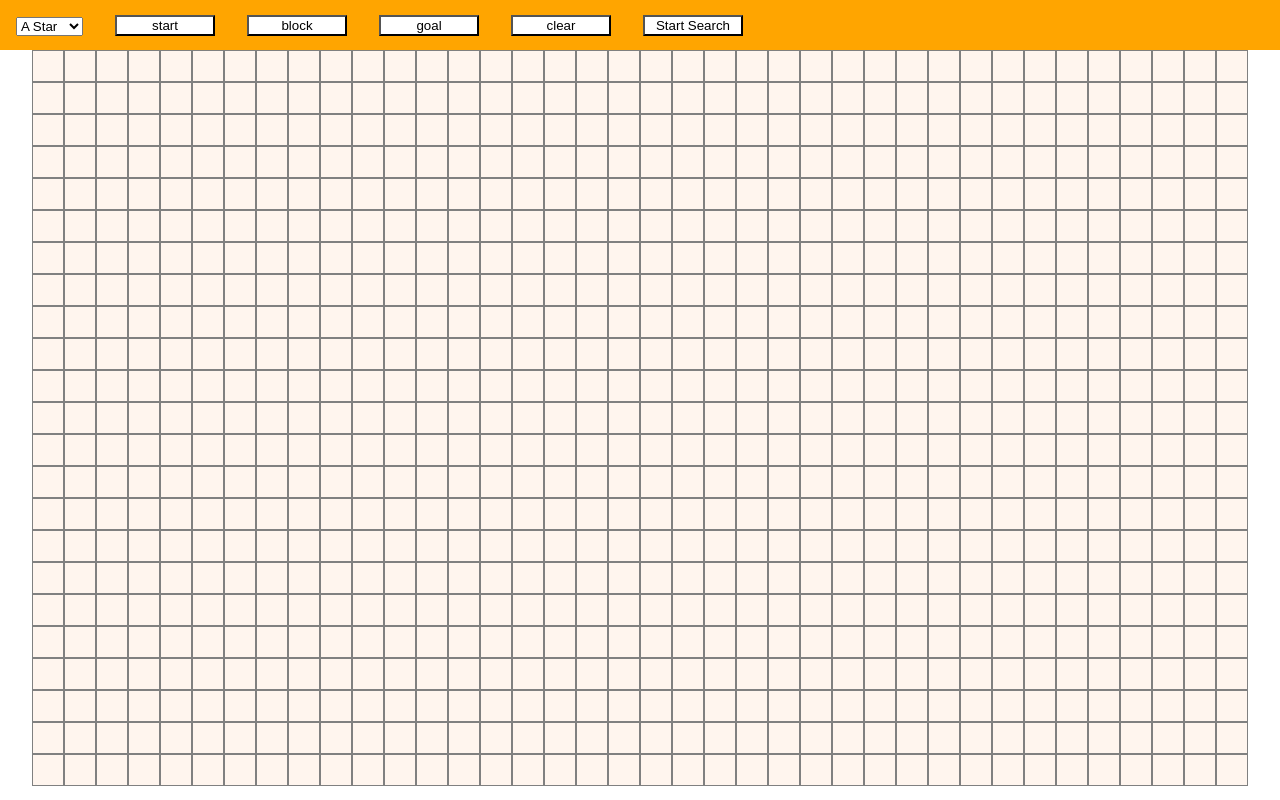
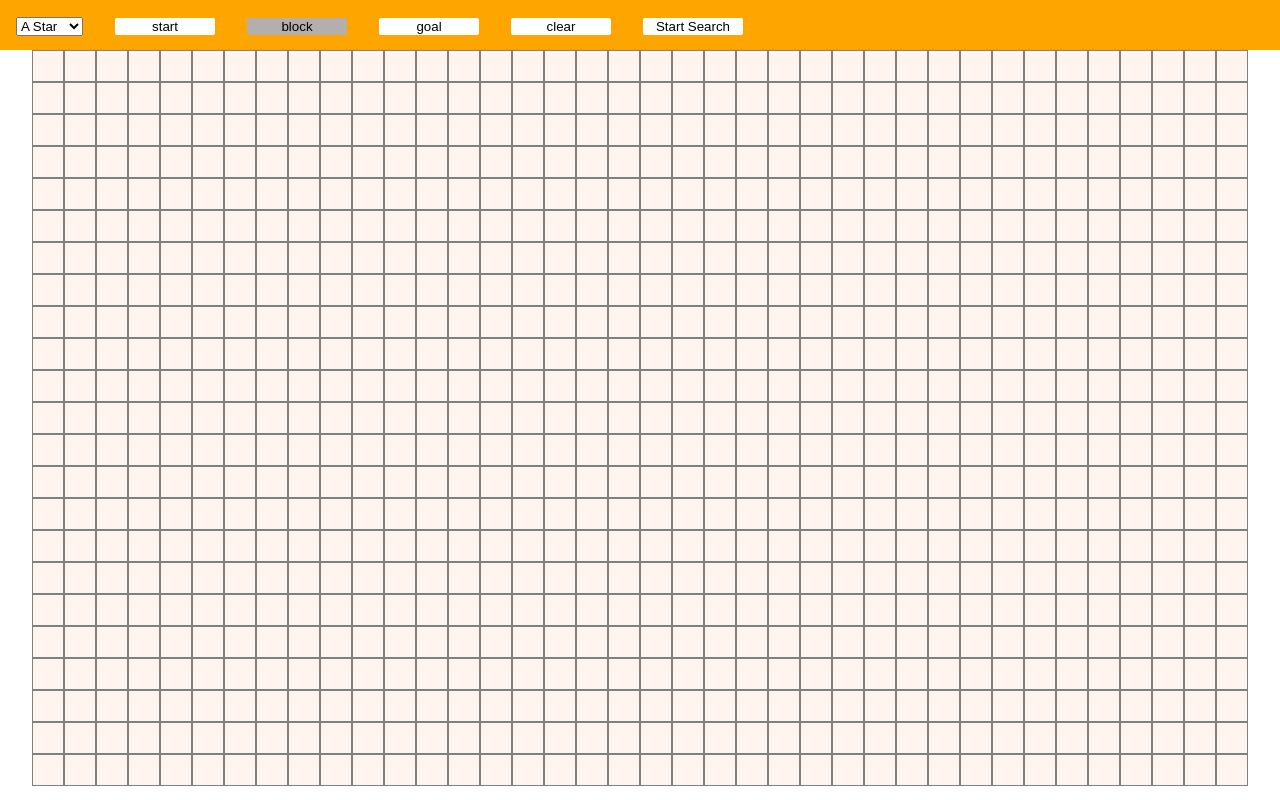
Before and after one commit to ochinski/SearchingAlgo, a React (Create React App) app: page / in a window 1280 px wide. Built offline with nearby package versions, Linux system fonts and the light colour scheme.

Commit message:
made changed to button selection

```diff
--- a/src/App.css
+++ b/src/App.css
@@ -31,4 +31,6 @@ button {
   background-color: white;
   color:black;
   width:100px;
+  border:none;
+  border-radius: 2px;
 }
--- a/src/App.js
+++ b/src/App.js
@@ -34,6 +34,9 @@ export default class App extends React.Component {
         break;
       case 'isEndSelected':
         this.SwitchAction('end');
+        break;
+      case 'isBlockSelected':
+        this.SwitchAction('block');
         break;
       case 'isClearSelected':
         this.SwitchAction('clear');
@@ -72,8 +75,8 @@ export default class App extends React.Component {
     })
   }
 
-  SetClear = () => {
-    this.setState({isClearSelected : false})
+  HasCleared = () => {
+    this.setState({actionSelected : 'block'})
   }
 
   render() {
@@ -81,6 +84,7 @@ export default class App extends React.Component {
       <div className="App">
         <React.Fragment>
           <Header
+            selected = {this.state.actionSelected}
             HandleAlgoChange = {this.HandleAlgoChange}
             HandleButtonClick = {this.HandleButtonClick}
             isStartSelected = {this.state.isStartSelected}
@@ -92,7 +96,7 @@ export default class App extends React.Component {
           algo = {this.state.algoSelected}
           action = {this.state.actionSelected}
           isClearSelected = {this.state.isClearSelected}
-          SetClear = {this.SetClear}
+          HasCleared = {this.HasCleared}
           isStartSelected = {this.state.isStartSelected}
           isEndSelected = {this.state.isEndSelected}
           isStartSearch = {this.state.isStartSearch}
--- a/src/interactive/PathFinderGrid.js
+++ b/src/interactive/PathFinderGrid.js
@@ -48,7 +48,7 @@ export default class PathFinderGrid extends React.Component {
   componentDidUpdate(prevProps, prevState) {
     if (this.props.action !== prevProps.action && !this.state.isClear && this.props.action === 'clear') {
       this.GenerateNewGrid();
-      this.props.SetClear();
+      this.props.HasCleared();
     }
     if (this.props.action !== prevProps.action && this.state.isStartSet && this.state.isEndSet && this.props.action === 'search') {
       if (this.props.algo === "astar") {
--- a/src/layout/Header.js
+++ b/src/layout/Header.js
@@ -1,5 +1,25 @@
 import React from 'react';
 import './header.css';
+
+const isSelected = (toCheck,buttonName) => {
+  let selected = false;
+  switch (buttonName){
+    case 'isStartSelected' :
+      if (toCheck === 'start') selected = true;
+      break;
+    case 'isEndSelected':
+      if (toCheck === 'end') selected = true;
+      break;
+    case 'isBlockSelected':
+      if (toCheck === 'block') selected = true;
+      break;
+    case 'isStartSearch':
+      if (toCheck=== 'search')  selected = true;
+      break;
+  }
+  console.log(selected)
+  return selected;
+}
 
 const Header = (props) => {
   return (
@@ -16,7 +36,7 @@ const Header = (props) => {
           <button
             onClick={props.HandleButtonClick}
             name="isStartSelected"
-            className={props.isStartSelected ? 'selected' : ''}
+            className={isSelected(props.selected,'isStartSelected') ? 'selected' : ''}
           >
             start
             </button>
@@ -25,7 +45,7 @@ const Header = (props) => {
           <button
             onClick={props.HandleButtonClick}
             name="isBlockSelected"
-            className={props.isBlockSelected ? 'selected' : ''}
+            className={isSelected(props.selected,'isBlockSelected') ? 'selected' : ''}
           >
             block
             </button>
@@ -34,7 +54,7 @@ const Header = (props) => {
             <button
               onClick={props.HandleButtonClick}
               name="isEndSelected"
-              className={props.isEndSelected ? 'selected' : ''}
+              className={isSelected(props.selected,'isEndSelected') ? 'selected' : ''}
             >
             goal
             </button>
@@ -51,6 +71,7 @@ const Header = (props) => {
             <button
             onClick={props.HandleButtonClick}
             name="isStartSearch"
+            className={isSelected(props.selected,'isStartSearch') ? 'selected' : ''}
             >
             Start Search
             </button>
--- a/src/layout/header.css
+++ b/src/layout/header.css
@@ -11,5 +11,5 @@ li {
   margin:auto 1em;
 }
 .selected {
-  background-color: blue;;
+  background-color: #b3afaf;
 }
```
